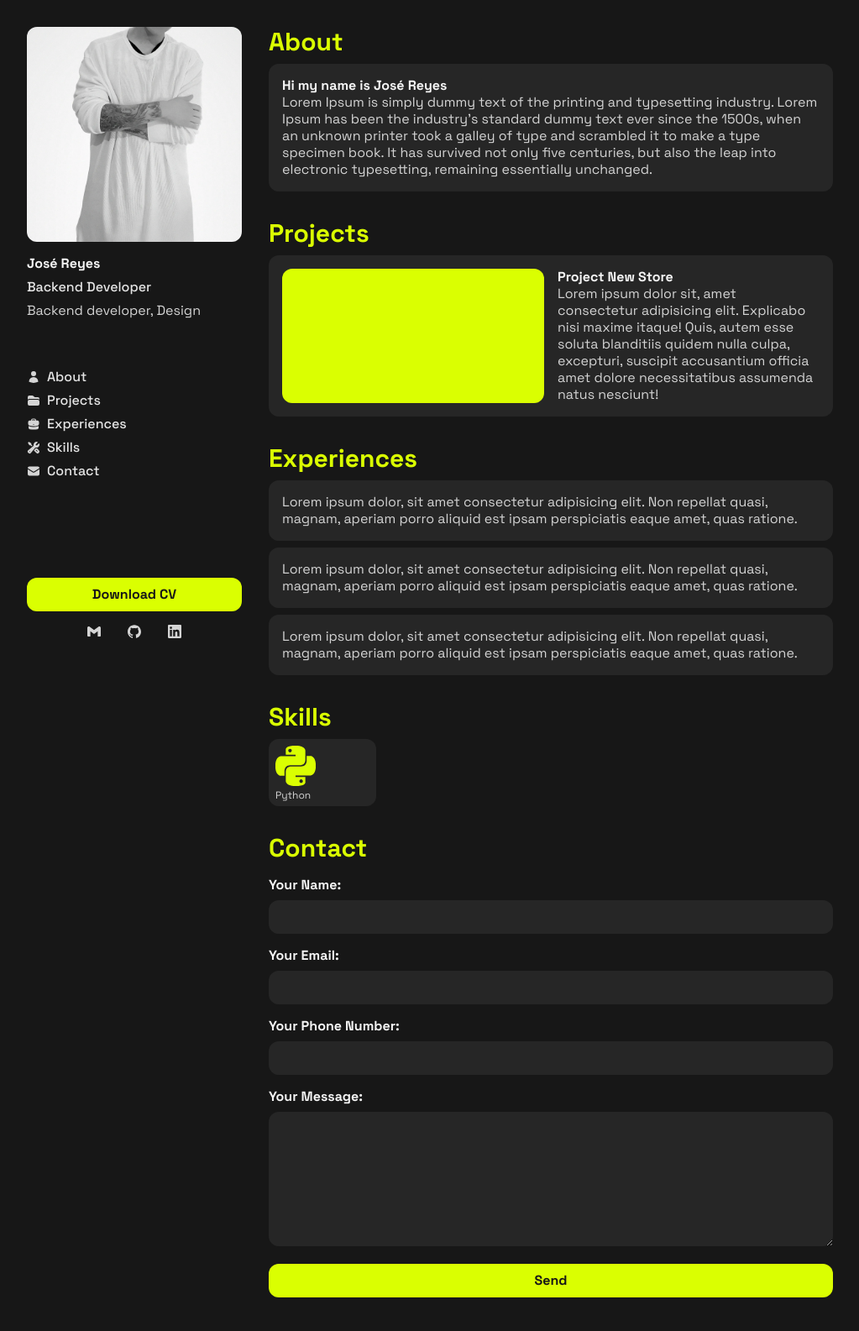
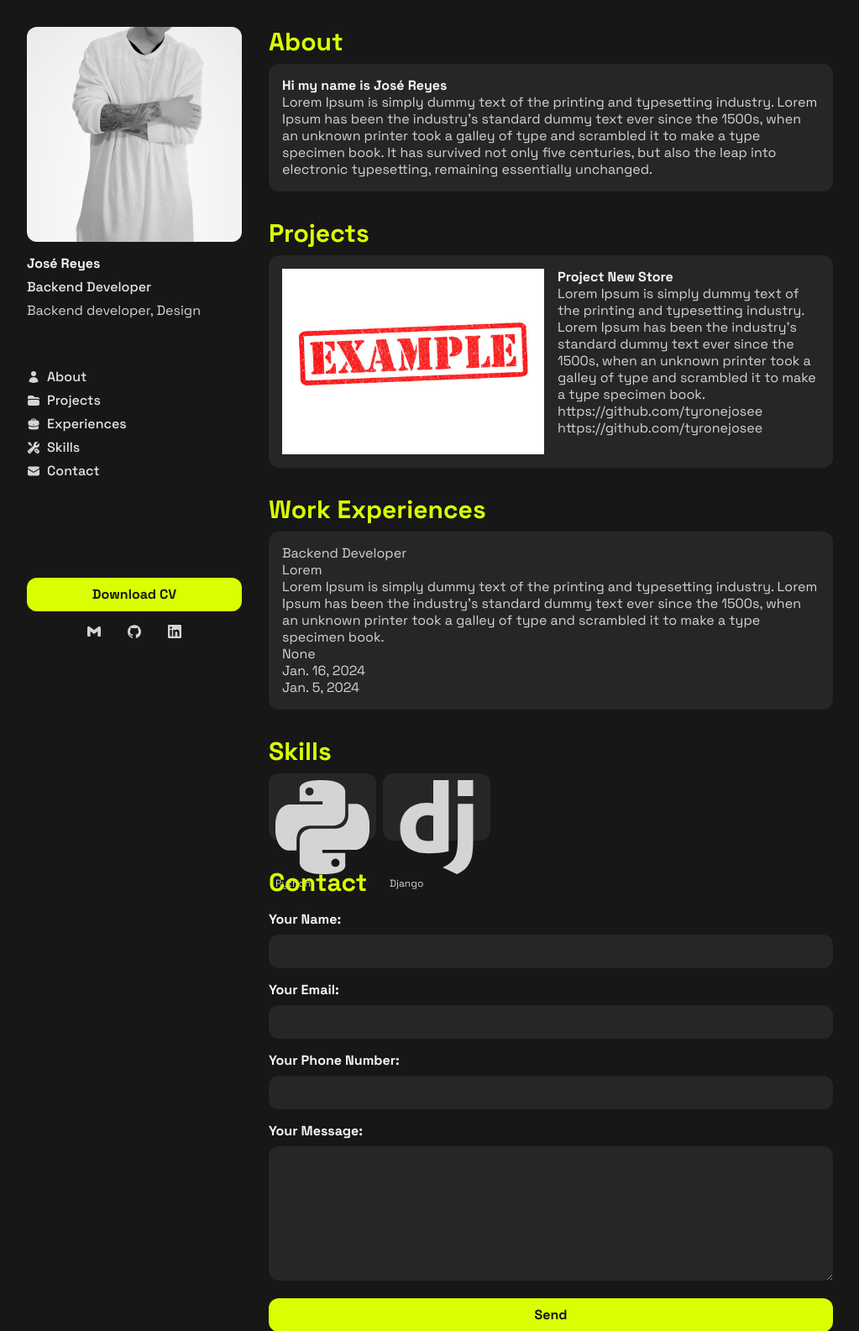
Before and after one commit to tyronejosee/project_portfolio, a Django app: page / in a window 1280 px wide. Shown: the top 1585 px of the page at 84% size, without its empty margins (128-1151 px from the left). Before the commit the page ends 1545 px from the top, so only its background shows below. Run offline with Django 5.2, Linux system fonts and the light colour scheme; data comes from the database, SQL or seed files in the repository; both versions use the stored data as it was after the commit; a map, chart or similar area stays blank; style sheets or scripts are compiled from the project's sources.

Commit message:
Add all contexts to templates.

```diff
--- a/apps/base/views.py
+++ b/apps/base/views.py
@@ -4,6 +4,7 @@
 from django.shortcuts import render
 
 from apps.base.forms import ContactForm
+from apps.base.models import Project, WorkExperience, Skill
 
 
 class LandingTemplateView(TemplateView):
@@ -14,7 +15,19 @@
     def get(self, request, *args, **kwargs):
         # Create an instance of the form
         form = ContactForm()
-        return render(request, self.template_name, {'form': form})
+
+        # Retrieve all contexts with a status set to True
+        projects = Project.objects.filter(status=True)
+        experiences = WorkExperience.objects.filter(status=True)
+        skills = Skill.objects.filter(status=True)
+
+        return render(request, self.template_name, {
+            'projects': projects,
+            'experiences': experiences,
+            'skills': skills,
+            'form': form
+            }
+        )
 
     def post(self, request, *args, **kwargs):
         """Handle POST requests for processing the submitted form."""
--- a/templates/base/landing.html
+++ b/templates/base/landing.html
@@ -16,42 +16,46 @@
 <!-- Projects -->
 <section class="section">
   <h2 class="section__title" id="projects">Projects</h2>
+  {% for project in projects %}
   <article class="grid grid-cols-2 gap-4 box p-4">
     <figure class="bg-chartreuse-400 rounded-xl w-full h-full">
-      <img src="" alt="">
+      <img src="{{ project.image.url }}" alt="{{ project.title }}">
     </figure>
     <div>
-      <h3 class="text__bold">Project New Store</h3>
-      <span>Lorem ipsum dolor sit, amet consectetur adipisicing elit. Explicabo nisi maxime itaque! Quis, autem esse soluta blanditiis quidem nulla culpa, excepturi, suscipit accusantium officia amet dolore necessitatibus assumenda natus nesciunt!</span>
-      <span></span>
+      <h3 class="text__bold">{{ project.title }}</h3>
+      <span class="block">{{ project.description }}</span>
+      <span class="block">{{ project.repository }}</span>
+      <span class="block">{{ project.website }}</span>
     </div>
   </article>
+  {% endfor %}
 </section>
 
-<!-- Experiences -->
+<!-- Work Experiences -->
 <section class="section">
-  <h2 class="section__title" id="experiences">Experiences</h2>
+  <h2 class="section__title" id="experiences">Work Experiences</h2>
+  {% for experience in experiences %}
   <article class="box p-4">
-    Lorem ipsum dolor, sit amet consectetur adipisicing elit. Non repellat quasi, magnam, aperiam porro aliquid est ipsam perspiciatis eaque amet, quas ratione.
+    <span class="block">{{ experience.job_title }}</span>
+    <span class="block">{{ experience.company }}</span>
+    <span class="block">{{ experience.description }}</span>
+    <span class="block">{{ experience.skill_id.name }}</span>
+    <span class="block">{{ experience.start_date }}</span>
+    <span class="block">{{ experience.end_date }}</span>
   </article>
-  <article class="box p-4">
-    Lorem ipsum dolor, sit amet consectetur adipisicing elit. Non repellat quasi, magnam, aperiam porro aliquid est ipsam perspiciatis eaque amet, quas ratione.
-  </article>
-  <article class="box p-4">
-    Lorem ipsum dolor, sit amet consectetur adipisicing elit. Non repellat quasi, magnam, aperiam porro aliquid est ipsam perspiciatis eaque amet, quas ratione.
-  </article>
+  {% endfor %}
 </section>
 
 <!-- Skills -->
 <section class="section">
   <h2 class="section__title" id="skills">Skills</h2>
   <div class="skill__grid">
+    {% for skill in skills %}
     <article class="skill">
-      <svg role="img" viewBox="0 0 24 24" xmlns="http://www.w3.org/2000/svg" fill="currentColor" class="skill__icon">
-        <path d="M14.25.18l.9.2.73.26.59.3.45.32.34.34.25.34.16.33.1.3.04.26.02.2-.01.13V8.5l-.05.63-.13.55-.21.46-.26.38-.3.31-.33.25-.35.19-.35.14-.33.1-.3.07-.26.04-.21.02H8.77l-.69.05-.59.14-.5.22-.41.27-.33.32-.27.35-.2.36-.15.37-.1.35-.07.32-.04.27-.02.21v3.06H3.17l-.21-.03-.28-.07-.32-.12-.35-.18-.36-.26-.36-.36-.35-.46-.32-.59-.28-.73-.21-.88-.14-1.05-.05-1.23.06-1.22.16-1.04.24-.87.32-.71.36-.57.4-.44.42-.33.42-.24.4-.16.36-.1.32-.05.24-.01h.16l.06.01h8.16v-.83H6.18l-.01-2.75-.02-.37.05-.34.11-.31.17-.28.25-.26.31-.23.38-.2.44-.18.51-.15.58-.12.64-.1.71-.06.77-.04.84-.02 1.27.05zm-6.3 1.98l-.23.33-.08.41.08.41.23.34.33.22.41.09.41-.09.33-.22.23-.34.08-.41-.08-.41-.23-.33-.33-.22-.41-.09-.41.09zm13.09 3.95l.28.06.32.12.35.18.36.27.36.35.35.47.32.59.28.73.21.88.14 1.04.05 1.23-.06 1.23-.16 1.04-.24.86-.32.71-.36.57-.4.45-.42.33-.42.24-.4.16-.36.09-.32.05-.24.02-.16-.01h-8.22v.82h5.84l.01 2.76.02.36-.05.34-.11.31-.17.29-.25.25-.31.24-.38.2-.44.17-.51.15-.58.13-.64.09-.71.07-.77.04-.84.01-1.27-.04-1.07-.14-.9-.2-.73-.25-.59-.3-.45-.33-.34-.34-.25-.34-.16-.33-.1-.3-.04-.25-.02-.2.01-.13v-5.34l.05-.64.13-.54.21-.46.26-.38.3-.32.33-.24.35-.2.35-.14.33-.1.3-.06.26-.04.21-.02.13-.01h5.84l.69-.05.59-.14.5-.21.41-.28.33-.32.27-.35.2-.36.15-.36.1-.35.07-.32.04-.28.02-.21V6.07h2.09l.14.01zm-6.47 14.25l-.23.33-.08.41.08.41.23.33.33.23.41.08.41-.08.33-.23.23-.33.08-.41-.08-.41-.23-.33-.33-.23-.41-.08-.41.08z"/>
-      </svg>
-      <span class="skill__name">Python</span>
+      {{ skill.icon|safe }}
+      <span class="skill__name">{{ skill.name }}</span>
     </article>
+    {% endfor %}
   </div>
 </section>
 
```
Also changed, not shown: db.sqlite3, media/project/example.jpg (added).
